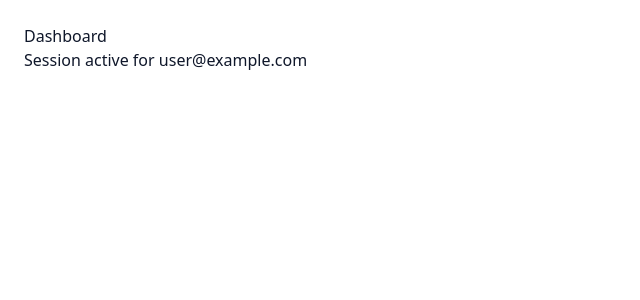
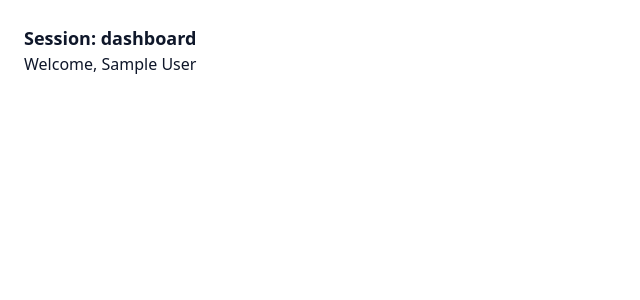
Before and after one commit to jwes9121/jride-clean, a Next.js app: page /dashboard in a window 1280 px wide. Shown: the top 300 px of the page, without its empty margins (0-640 px from the left). Built offline with nearby package versions, Linux system fonts and the light colour scheme; no server answers; sample sign-in values are in the browser's storage.

Commit message:
Update page.tsx

```diff
--- a/app/dashboard/page.tsx
+++ b/app/dashboard/page.tsx
@@ -1,21 +1,18 @@
+// app/dashboard/page.tsx
 import { auth } from "../../auth";
 import { redirect } from "next/navigation";
 
 export const dynamic = "force-dynamic";
 export const revalidate = 0;
-export const fetchCache = "force-no-store";
 
 export default async function Dashboard() {
   const session = await auth();
-
-  if (!session) {
-    redirect("/auth/signin");
-  }
+  if (!session) redirect("/auth/signin");
 
   return (
     <main className="p-6">
-      <h1>Dashboard</h1>
-      <p>Session active for {session.user?.email}</p>
+      <h1 className="text-lg font-semibold">Session: dashboard</h1>
+      <p>Welcome, {session.user?.name}</p>
     </main>
   );
 }
```
